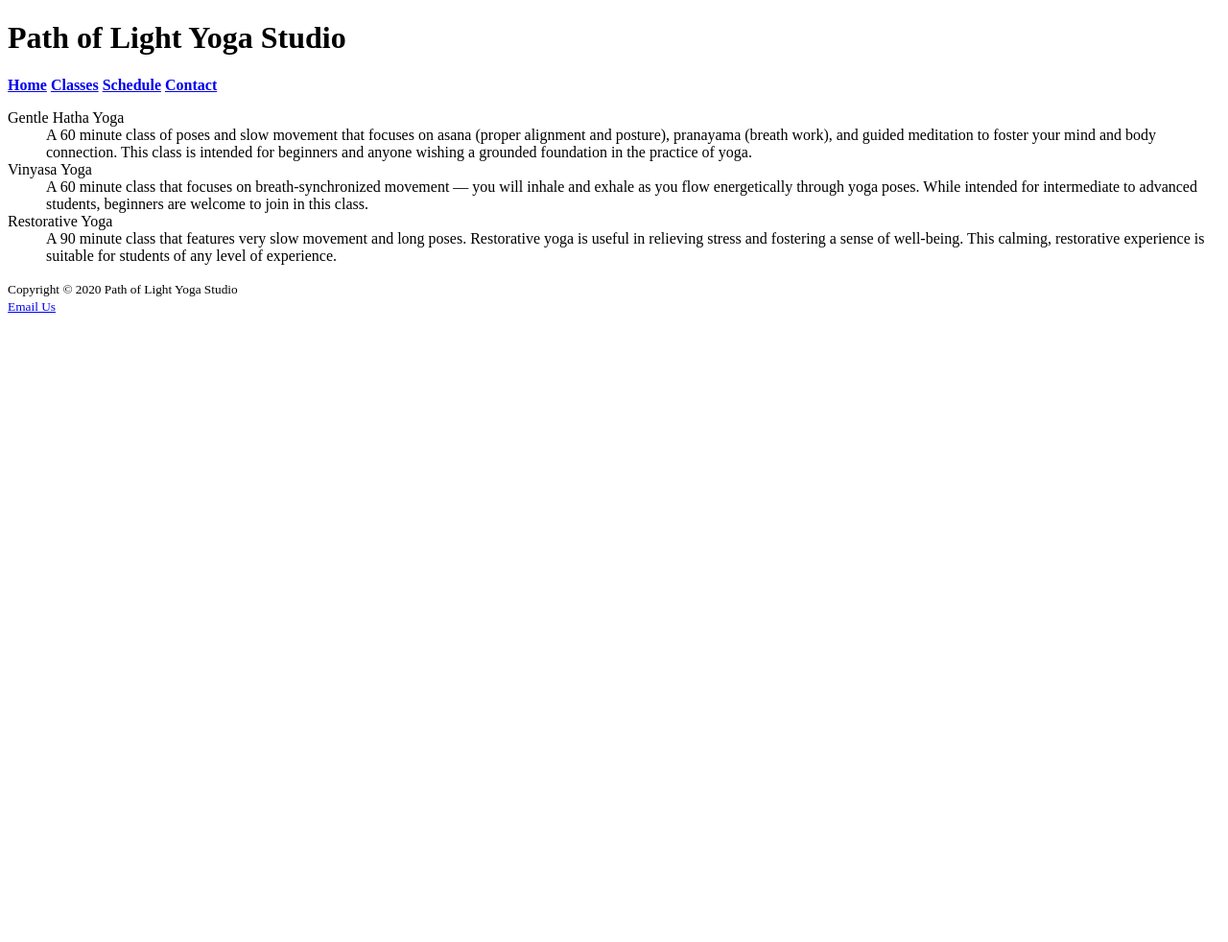
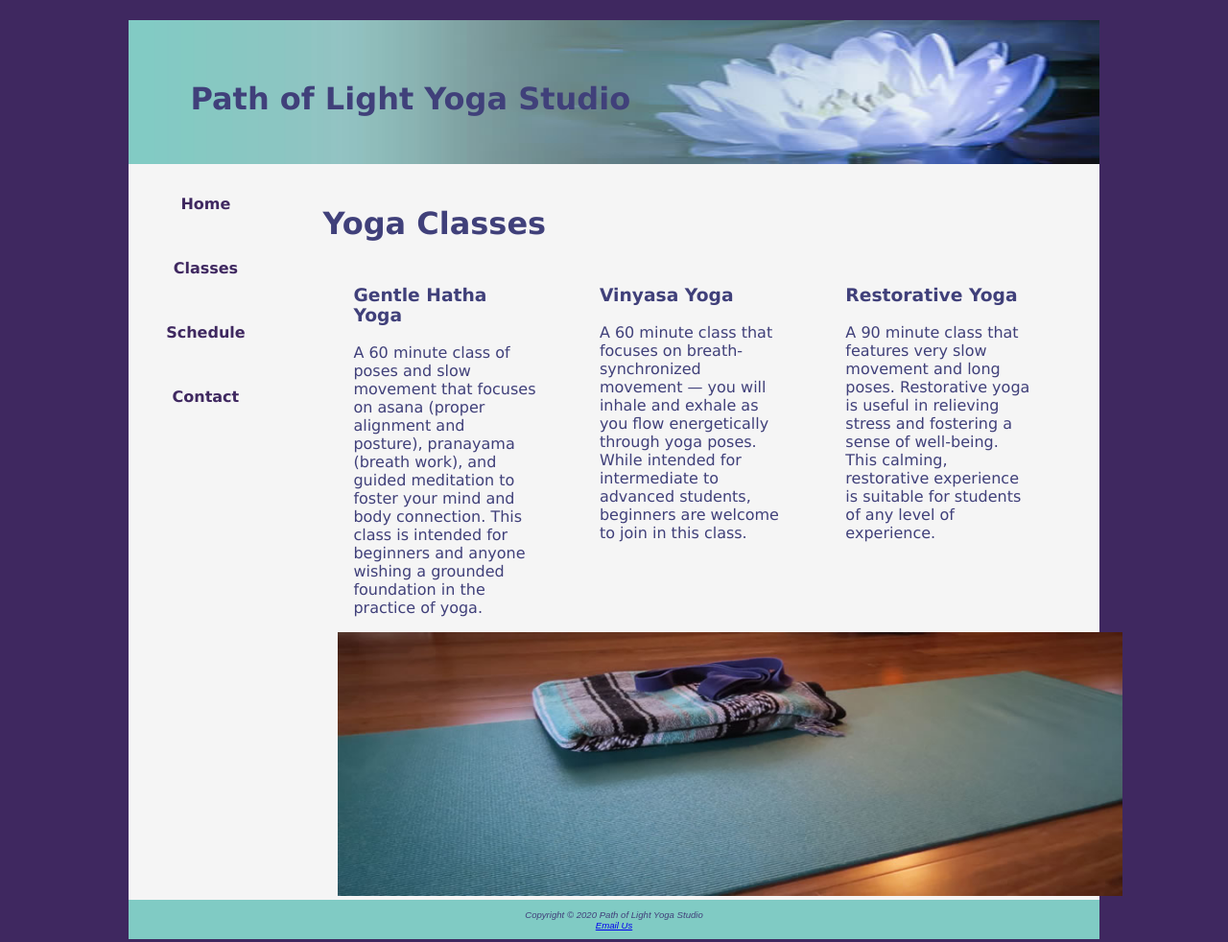
Before and after one commit to radicalhdude/YoghurtStudio, a plain HTML site: page classes.html in a window 1280 px wide. Shown: the whole page at 96% size. Before the commit the page ends 800 px from the top, so only its background shows below. Drawn offline with Linux system fonts and the light colour scheme.

Commit message:
updating to rev 3

```diff
--- a/classes.html
+++ b/classes.html
@@ -1,28 +1,41 @@
 <!DOCTYPE html>
 <html lang="en">
 <head>
-        <title>Yoga</title>
+    <title>Classes</title>
     <meta charset="utf-8">
+    <link rel="stylesheet" href="style.css">
 </head>
 <body>
+    <div id="wrapper">
+        <header>
             <h1>Path of Light Yoga Studio</h1>
-        <div>
-        <b><a href="index.html">Home</a>
+        </header>
+        <nav>
+            <a href="index.html">Home</a>
             <a href="classes.html">Classes</a>
             <a href="schedule.html">Schedule</a>
-        <a href="contact.html">Contact</a></b>
+            <a href="contact.html">Contact</a>
+        </nav>
+        <main>
+            <h2>Yoga Classes</h2>
+            <div class="onethird">
+                <h3>Gentle Hatha Yoga</h3>
+                <p>A 60 minute class of poses and slow movement that focuses on asana (proper alignment and posture), pranayama (breath work), and guided meditation to foster your mind and body connection. This class is intended for beginners and anyone wishing a grounded foundation in the practice of yoga.</p>
             </div>
-        <dl>
-            <dt>Gentle Hatha Yoga</dt>
-                <dd>A 60 minute class of poses and slow movement that focuses on asana (proper alignment and posture), pranayama (breath work), and guided meditation to foster your mind and body connection. This class is intended for beginners and anyone wishing a grounded foundation in the practice of yoga.</dd>
-            <dt>Vinyasa Yoga</dt>
-                <dd>A 60 minute class that focuses on breath-synchronized movement — you will inhale and exhale as you flow energetically through yoga poses. While intended for intermediate to advanced students, beginners are welcome to join in this class.</dd>
-            <dt>Restorative Yoga</dt>
-                <dd>A 90 minute class that features very slow movement and long poses. Restorative yoga is useful in relieving stress and fostering a sense of well-being. This calming, restorative experience is suitable for students of any level of experience.</dd>
-        </dl>
-        <small>
+            <div class="onethird">
+                <h3>Vinyasa Yoga</h3>
+                <p>A 60 minute class that focuses on breath-synchronized movement — you will inhale and exhale as you flow energetically through yoga poses. While intended for intermediate to advanced students, beginners are welcome to join in this class.</p>
+            </div>
+            <div class="onethird">
+                <h3>Restorative Yoga</h3>
+                <p>A 90 minute class that features very slow movement and long poses. Restorative yoga is useful in relieving stress and fostering a sense of well-being. This calming, restorative experience is suitable for students of any level of experience.</p>
+            </div>
+            <img src="images/yogamat.jpg" alt="mat" height="275" width="850">
+        </main>
+        <footer>
             Copyright &copy; 2020 Path of Light Yoga Studio<br>
             <a href="mailto:hudson.mayes@evsck12.com">Email Us</a>
-        </small>
+        </footer>
+    </div>
 </body>
 </html>
--- /dev/null
+++ b/style.css
@@ -0,0 +1,122 @@
+/* single and block line comment */
+/* selector styling - applying style to a tag */
+body{
+    background-color: #3F2860;
+    color: #40407A;      /* text color */
+    font-family: Verdana, Arial, sans-serif;
+}
+header{
+    background-image: url("images/lilyheader.jpg");
+    background-size: 100% 100%;     /* stretch the image to 100% of the parent */
+    text-align: left;
+    height: 150px;
+}
+/* applying style to the nav section */
+header a:link{
+    text-decoration: none;
+    display: block;
+    color: #40407A;
+}
+header a:visited{
+    text-decoration: none;
+    display: block;
+    color: #40407A;
+}
+header a:hover{
+    text-decoration: none;
+    display: block;
+    color: #FFFFFF;
+}
+h1{
+    line-height: 200%;
+    padding-top: 50px;
+    padding-left: 2em;
+}
+h2{
+    font-size: 200%;
+}
+nav{
+    text-align: center;
+    font-weight: bold;
+    padding: 1em;
+    float: left;  /* dynamically moves to the left of the screen */
+    width: 160px;
+}
+nav a{
+    text-decoration: none;
+    display: block;
+    text-align: center;
+    border: #CCCCCC;
+    border-width: 3px;
+    padding: 1em;
+    margin-bottom: 1em;
+}
+nav ul{
+    list-style-type: none; /* removes the bullet points */
+    padding: 0em;
+
+}
+nav a:link{color: #3F2860;}
+nav a:visited{color: #497777;}
+nav a:hover{color: #A26100;border: 3px inset #333333;}
+footer{
+    background-color: #80CBC4;
+    font-size: 0.60em;
+    text-align: center;
+    font-family: Arial, Helvetica, sans-serif;
+    font-style: italic;
+    padding: 1em;
+}
+img{
+    padding-left: 1em;
+    padding-right: 1em;
+}
+main{
+    padding-top: 1em;
+    padding-left: 2em;
+    padding-right: 2em;
+    display: block;
+    margin-left: 170px;  /* needed to push main tag off parent by 170px */
+}
+/* class */
+.studio{
+    color: #40407A;
+    font-style: italic;
+}
+/* id styling where you can apply to tags with this id */
+#wrapper{
+    margin-right: auto; /* auto space evenly on both sides */
+    margin-left: auto;
+    width: 80%;
+    background-color: #F5F5F5;
+    min-width: 1000px;
+    max-width: 1280px;
+}
+#hero{
+    text-align: center;
+}
+/* to assist with splitting into cols */
+.floatleft{
+    float: left;
+    margin-right: 4em;
+    margin-bottom: 1em;
+}
+/* take up half of the area */
+.onehalf{
+    float: left;
+    width: 50%;
+    padding-left: 2em;
+    padding-right: 2em;
+}
+/* take up 1/3 of the area */
+.onethird{
+    float: left;
+    width: 33%;
+    padding-left: 2em;
+    padding-right: 2em;
+}
+#clear{
+    clear: both;
+}
+/* global property or global var  */
+* {box-sizing: border-box;}
```
Also changed, not shown: index.html (+26 -10 lines), schedule.html (added, +51 -0 lines), images/favicon.ico (added), images/lilyheader.jpg (added), images/store.jpg (added), images/sunrise.jpg (added), images/yogadoor.jpg (added), images/yogadoor2.jpg (added), images/yogalounge.jpg (added), images/yogamat.jpg (added). Lines whose indentation alone changed are shown as unchanged.
